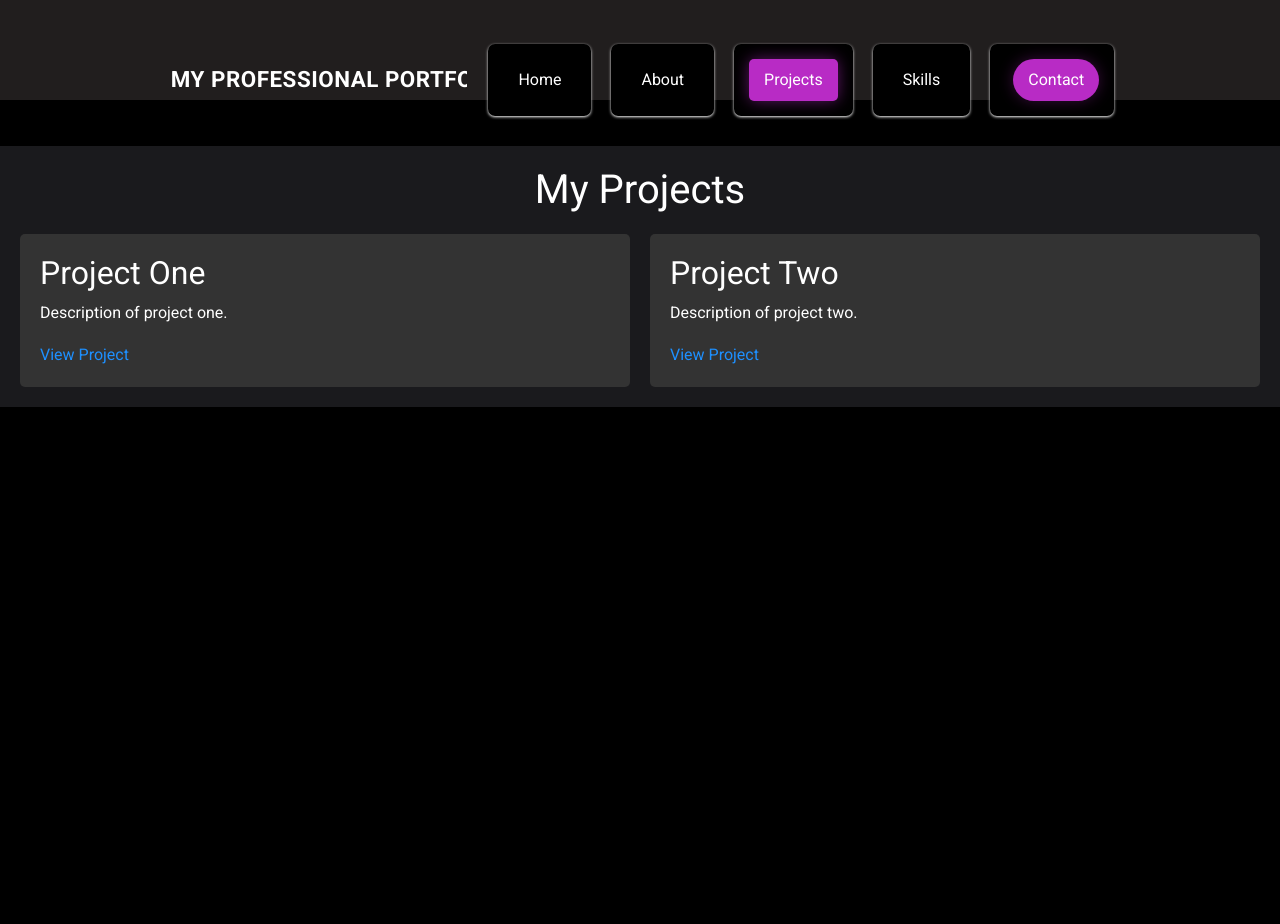
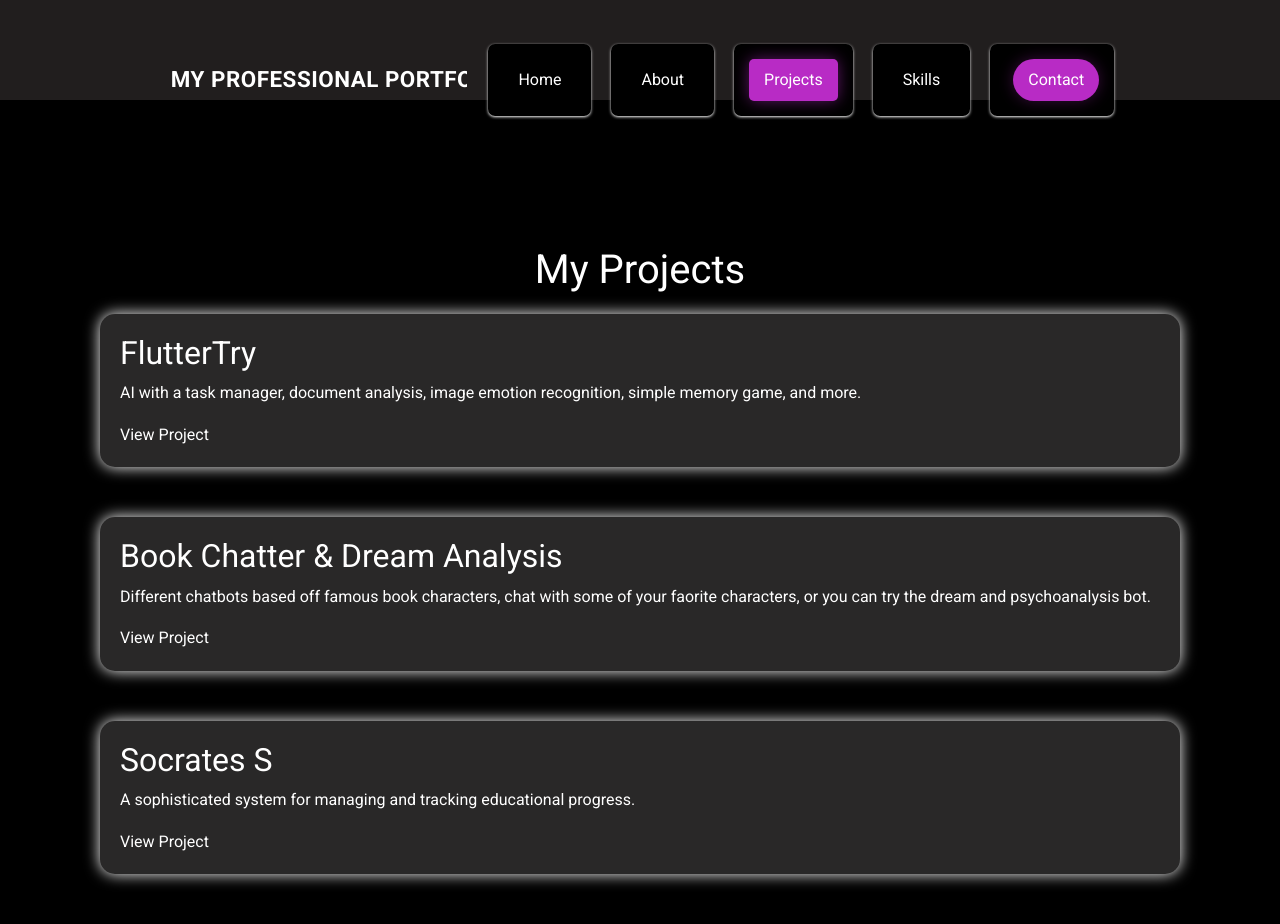
Before and after one commit to sjmiguel8/portfolio, a React (Create React App) app in the folder my-portfolio/: page /projects in a window 1280 px wide. Shown: the top 924 px of the page. Before the commit the page ends 826 px from the top, so only its background shows below. Built offline with nearby package versions, Linux system fonts and the light colour scheme.

Commit message:
Projects descrips and links

```diff
--- a/my-portfolio/src/pages/Projects.js
+++ b/my-portfolio/src/pages/Projects.js
@@ -4,14 +4,19 @@ import '../styles/Projects.css';
 
 const projects = [
     {
-        title: 'Project One',
-        description: 'Description of project one.',
-        link: 'http://example.com/project-one'
+        title: 'FlutterTry',
+        description: 'AI with a task manager, document analysis, image emotion recognition, simple memory game, and more.',
+        link: 'http://fluttertryweb.s3-website.us-east-2.amazonaws.com/'
     },
     {
-        title: 'Project Two',
-        description: 'Description of project two.',
-        link: 'http://example.com/project-two'
+        title: 'Book Chatter & Dream Analysis',
+        description: 'Different  chatbots based off famous book characters, chat with some of your faorite characters, or you can try the dream and psychoanalysis bot.',
+        link: 'http://bookchatter.s3-website.us-east-2.amazonaws.com/'
+    },
+    {
+        title: 'Socrates S',
+        description: 'A sophisticated system for managing and tracking educational progress.',
+        link: 'http://socratess.s3-website.us-east-2.amazonaws.com/login/'
     },
     // Add more projects as needed
 ];
--- a/my-portfolio/src/styles/Projects.css
+++ b/my-portfolio/src/styles/Projects.css
@@ -76,23 +76,25 @@ body {
 }
 
 .projects-container {
-    padding: 20px;
-    background-color: #1a1a1d;
+    padding: 100px;
+    background-color: #000000;
     color: #ffffff;
 }
 
 .projects-list {
     display: flex;
     flex-wrap: wrap;
-    gap: 20px;
+    gap: 50px;
 }
 
 .project-item {
-    background-color: #333;
+    background-color: #292828;
     padding: 20px;
-    border-radius: 5px;
-    flex: 1 1 calc(33.333% - 20px);
-    box-sizing: border-box;
+    border-radius: 15px;
+    flex: 1 1 calc(50% - 20px);
+    box-sizing: content-box;
+    transition: transform 0.3s ease, box-shadow 0.3s ease;
+    box-shadow: #ffffff 0 0 15px;
 }
 
 .project-item h2 {
@@ -100,7 +102,7 @@ body {
 }
 
 .project-item a {
-    color: #1e90ff;
+    color: #ffffff;
     text-decoration: none;
 }
 
```
